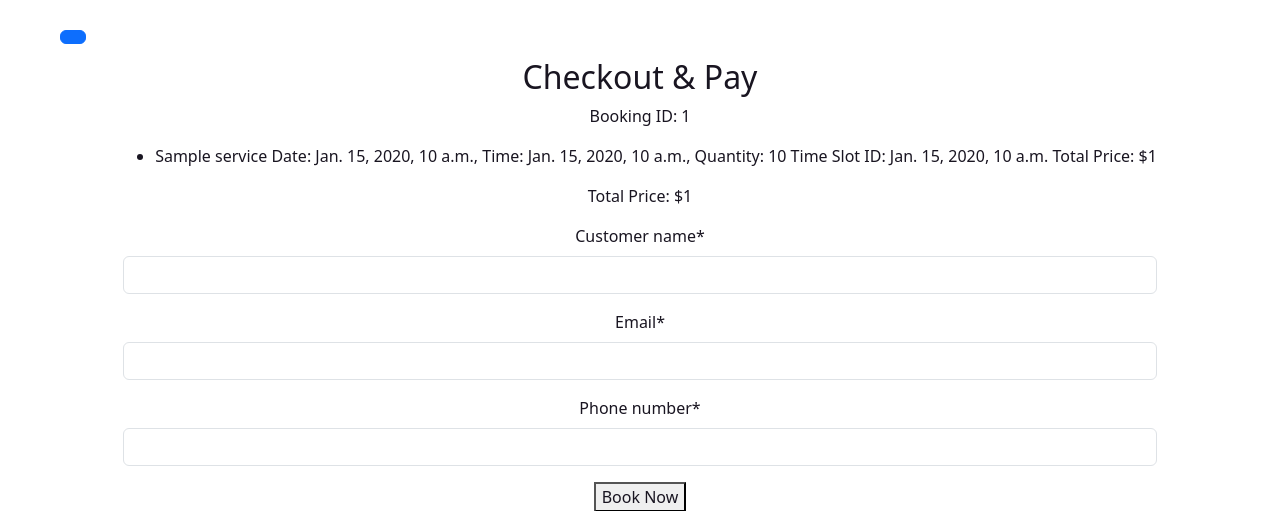
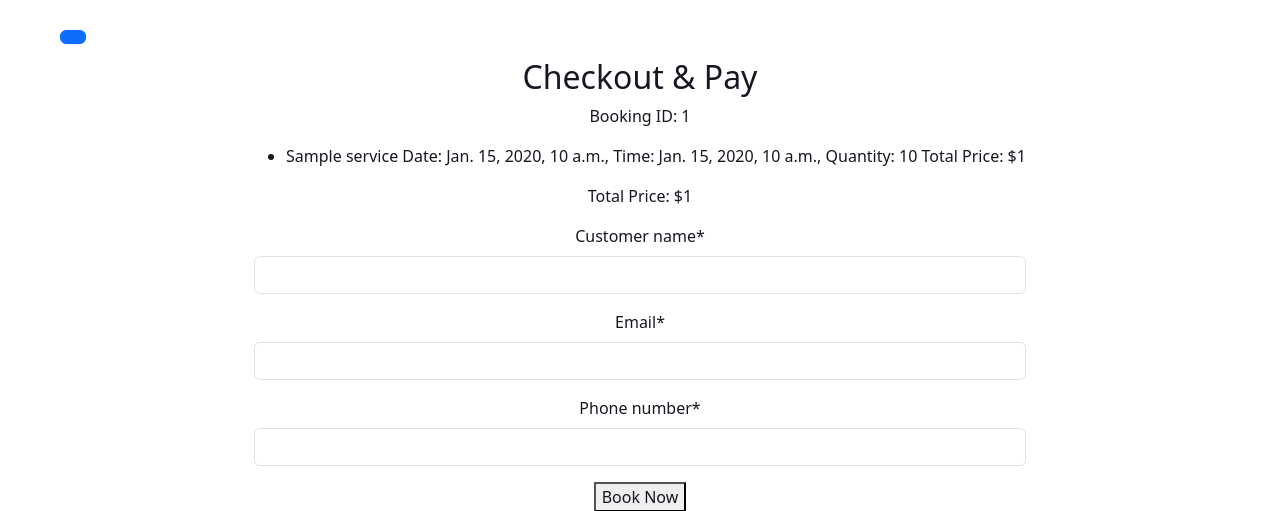
Before and after one commit to CeciliaSG/pp5_hotel_e-commerce, a Django app: template checkout/templates/checkout/checkout.html in a window 1280 px wide. Shown: the top 511 px of the page. Run offline with Django 4.2, Linux system fonts and the light colour scheme; tables that the repository leaves empty hold one stand-in row (values such as "Sample post"); the template is opened without the code that fills it: values that come from a table or form of the project are taken from there, most other values are stand-ins (such as "Sample title", 1, 10 or a date in 2020); some libraries are stand-ins or nearby versions.

Commit message:
Add 'type': 'date', to ServiceBookingForm for caldner input Field

```diff
--- a/booking/forms.py
+++ b/booking/forms.py
@@ -11,6 +11,7 @@
     date = forms.DateField(
         widget=DateInput(
             attrs={
+                'type': 'date',
                 "class": "form-control",
                 "placeholder": "Select date",
                 "required": True
--- a/booking/views.py
+++ b/booking/views.py
@@ -29,10 +29,6 @@
             if selected_service and selected_date:
                 available_time_slots = TimeSlot.objects.filter(availability__spa_service=selected_service, availability__specific_dates__date=selected_date)
 
-
-            #print("Available Time Slots:", available_time_slots)
-            #print("Service ID:", selected_service.id if selected_service else None)
-
     return render(
         request,
         "booking/book_spa_service.html",
--- a/cart/views.py
+++ b/cart/views.py
@@ -131,9 +131,9 @@
                 try:
                     service_total = Decimal(details["spa_service_total"]) * details["quantity"]
                     total_cost += service_total
+
                     #time_slot = TimeSlot.objects.get(pk=details["selected_time_slot_id"])
-                    #selected_time = time_slot.time
-                    #logger.debug(f"Selected time: {selected_time}")
+                    #selected_time = time_slot.time.strftime("%H:%M")
 
                     services.append(
                         {
--- a/checkout/templates/checkout/checkout.html
+++ b/checkout/templates/checkout/checkout.html
@@ -17,7 +17,7 @@
                     Date: {{ cart_service.selected_date }},
                     Time: {{ cart_service.selected_time }},
                     Quantity: {{ cart_service.quantity }}
-                    Time Slot ID: {{ cart_service.selected_time_slot_id }}
+                    <!--Time Slot ID: {{ cart_service.selected_time_slot_id }}-->
                     Total Price: ${{ cart_service.total_price }}
                 </li>
                 {% endfor %}
```
